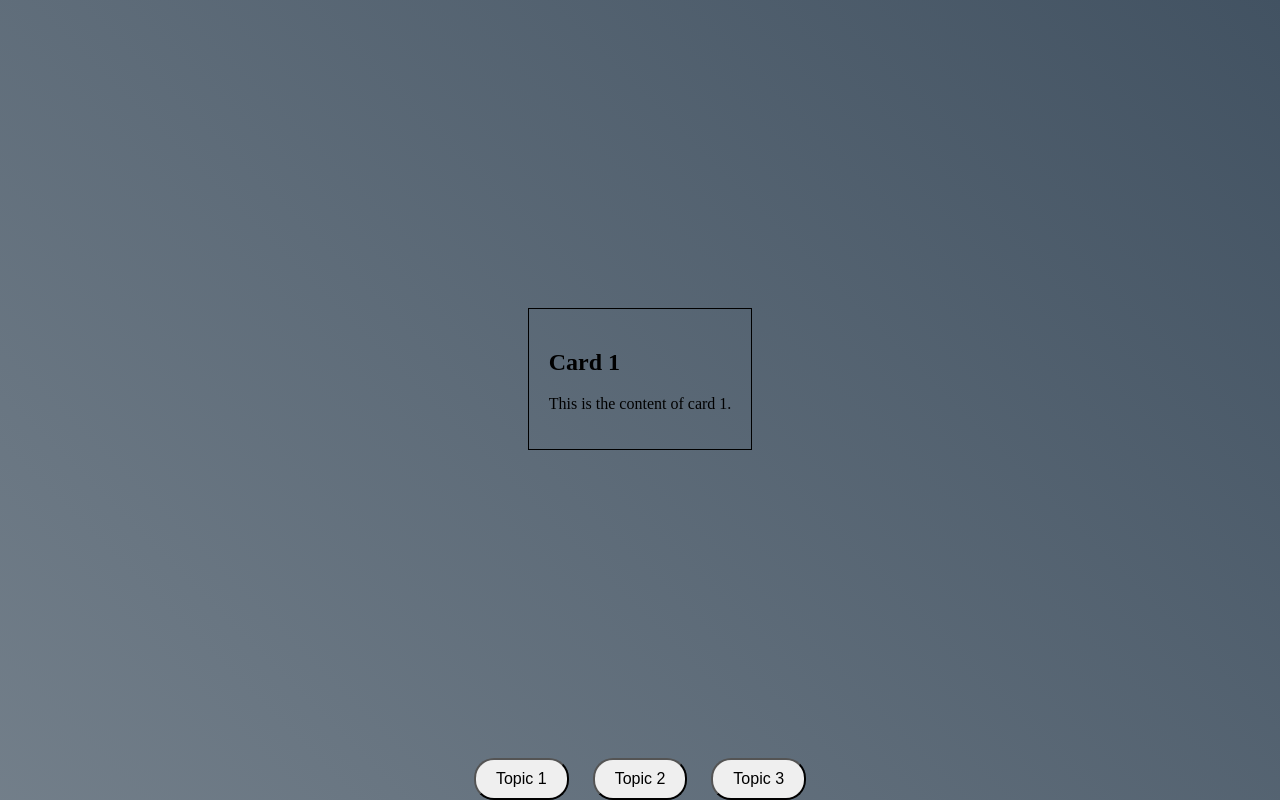
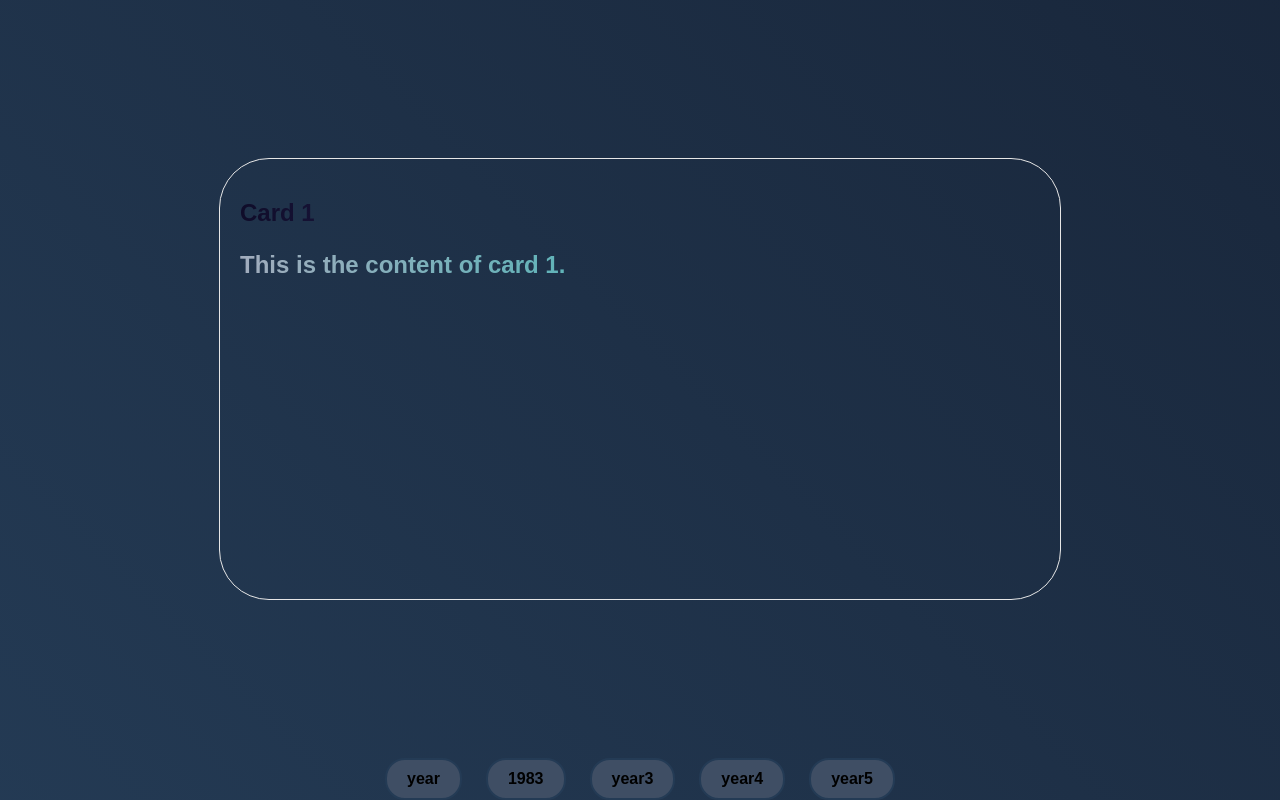
Before and after one commit to Davvezn/Timeline, a plain HTML site: page index.html in a window 1280 px wide. Drawn offline with Linux system fonts and the light colour scheme.

Commit message:
I really dont know

```diff
--- a/index.html
+++ b/index.html
@@ -12,18 +12,28 @@
             <p>This is the content of card 1.</p>
           </div>
           <div class="card" id="card-2">
-            <h2>Card 2</h2>
-            <p>This is the content of card 2.</p>
+            <h2>1983</h2>
+            <p>January 1, 1983 is considered the official birthday of the Internet. Prior to this, the various computer networks did not have a standard way to communicate with each other. A new communications protocol was established called Transfer Control Protocol/Internetwork Protocol (TCP/IP)</p>
           </div>
           <div class="card" id="card-3">
             <h2>Card 3</h2>
             <p>This is the content of card 3.</p>
           </div>
+          <div class="card" id="card-4">
+            <h2>Card 4</h2>
+            <p>This is the content of card 4.</p>
+          </div>
+          <div class="card" id="card-5">
+            <h2>Card 5</h2>
+            <p>This is the content of card 5.</p>
+          </div>
         </div>
         <div class="button-container">
-          <button class="timeline-button" onclick="showCard(0)">Topic 1</button>
-          <button class="timeline-button" onclick="showCard(1)">Topic 2</button>
-          <button class="timeline-button" onclick="showCard(2)">Topic 3</button>
+          <button class="timeline-button" onclick="showCard(0)">year</button>
+          <button class="timeline-button" onclick="showCard(1)">1983</button>
+          <button class="timeline-button" onclick="showCard(2)">year3</button>
+          <button class="timeline-button" onclick="showCard(3)">year4</button>
+          <button class="timeline-button" onclick="showCard(4)">year5</button>
         </div>
       </div>
 
--- a/script.js
+++ b/script.js
@@ -1,25 +1,25 @@
 function showCard(cardIndex) {
-    // Hide all cards
+    // Hide em goofy mfs
     let cards = document.getElementsByClassName("card");
     for (let i = 0; i < cards.length; i++) {
       cards[i].style.display = "none";
     }
 
-    // Show the selected card
+    // bro be showing the selected ahh cards
     let selectedCard = document.getElementById("card-" + (cardIndex + 1));
     selectedCard.style.display = "block";
   }
 
-  let currentCardIndex = 0; // Track the currently displayed card index
+  let currentCardIndex = 0; // tracks the mfs
 
 function showCard(cardIndex) {
     // Hide the currently displayed card
     let currentCard = document.getElementById("card-" + (currentCardIndex + 1));
     currentCard.style.display = "none";
 
-    // Show the selected card
+    // bro be peaking
     let selectedCard = document.getElementById("card-" + (cardIndex + 1));
     selectedCard.style.display = "block";
 
-    currentCardIndex = cardIndex; // Update the currently displayed card index
+    currentCardIndex = cardIndex; // the peaker be peaking too long
 }
--- a/styles.css
+++ b/styles.css
@@ -1,7 +1,7 @@
 body {
     margin: 0;
     padding: 0;
-    overflow: hidden; /* Optional: If you don't want scrollbars */
+    overflow: hidden; /* removing dem daaaamn scrool bars */
   }
 
 
@@ -12,12 +12,12 @@ body {
     justify-items: center;
     min-height: 100vh;
     width: 100%;
-    position: relative; /* Remove absolute positioning */
+    position: relative;
     z-index: 1;
-    background: linear-gradient(45deg, #bdc3c7, #2c3e50);
+    background: linear-gradient(45deg, #141e30, #243b55,#141e30 );
     background-size: 300% 300%;
     animation: color 12s ease-in-out infinite;
-  }
+}
 
 @keyframes color{
     0%{
@@ -31,31 +31,65 @@ body {
     }
 }
 
+.timeline-container {
+    text-align: center;
+    position: relative;
+  }
 
-.timeline-button {
+  .timeline-button {
     padding: 10px 20px;
     margin: 0 10px;
     font-size: 16px;
+    border: 2px solid #243b55;
     border-radius: 20px;
-}
+    font-weight: bold;
+    color: #000000;
+    background-color: #3f4e64;
+    position: relative;
+    z-index: 1;
+  }
 
 .timeline-button:hover{
     box-shadow: 0 12px 16px 0 rgba(0,0,0,0.24), 0 17px 50px 0 rgba(0,0,0,0.19);
 }
+
 .timeline-button:active{
-    background-color: rgb(176, 61, 61);
+    background-color: #3E4756;
     transform: translateY(4px);
 }
 
 .card-container {
     display: none;
 }
+.timeline h2 {
+    background-image: linear-gradient(90deg, #0f0c29, #302b63, #0f0c29);
+    background-clip: text;
+    -webkit-background-clip: text;
+    font-family: Arial, sans-serif;
+    font-size: 24px;
+    font-weight: bold;
+    color: transparent;
+}
+
+.timeline p {
+    background-image: linear-gradient(90deg, #A2ACBD, #00BEB2);
+    background-clip: text;
+    -webkit-background-clip: text; /*@TomIsLoading*/
+    font-family: Arial, sans-serif;
+    font-size: 24px;
+    font-weight: bold;
+    color: transparent;
+}
 
 .card {
     display:none;
-    border: 1px solid black;
+    border: 1px solid rgb(230, 230, 230);
+    border-radius: 50px;
     padding: 20px;
     margin: 20px;
+    height: 400px;
+    width: 100vh;
+    font-size: 16px;
 }
 
 #card-1{
```
